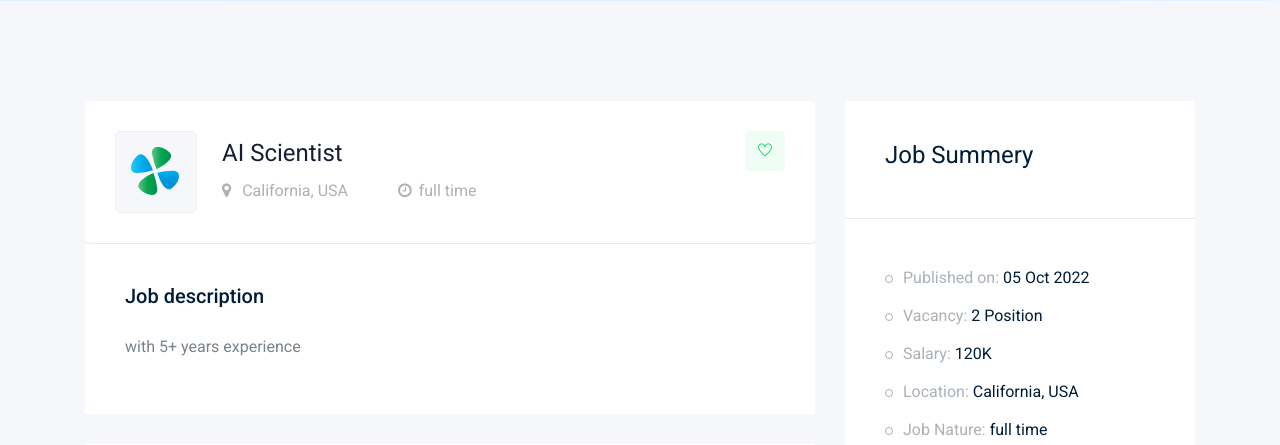
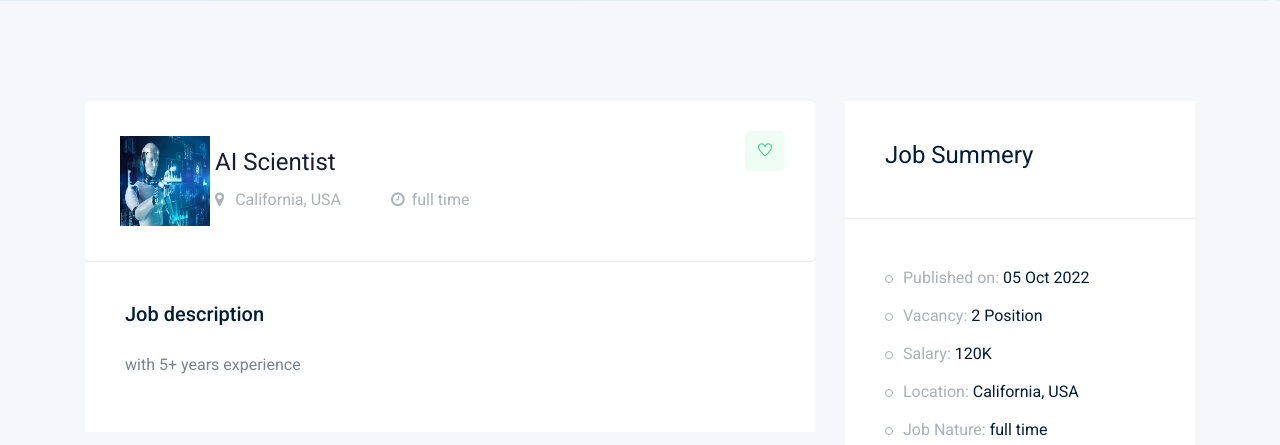
Before and after one commit to mohammdhawa/Job-Board-Django, a Django app: a page that uses job/templates/job/job_detail.html in a window 1280 px wide. Shown: the part 284-729 px from the top of the page. Run offline with Django 4.2, Linux system fonts and the light colour scheme; data comes from the database, SQL or seed files in the repository; both versions use the stored data as it was after the commit; some libraries are stand-ins or nearby versions.

Commit message:
add requirements.txt

```diff
--- a/job/templates/job/job_detail.html
+++ b/job/templates/job/job_detail.html
@@ -23,9 +23,9 @@
             <div class="col-lg-8">
                 <div class="job_details_header">
                     <div class="single_jobs white-bg d-flex justify-content-between">
-                        <div class="jobs_left d-flex align-items-center">
-                            <div class="thumb">
-                                <img src="img/svg_icon/1.svg" alt="">
+                        <div class="jobs_left d-flex align-items-center" >
+                            <div class="" style="width:100px; height:100px;">
+                                <img src="{{job.image.url}}" alt="" style="width:100px; height:100px; padding:5px;">
                             </div>
                             <div class="jobs_conetent">
                                 <a href="#"><h4>{{job}}</h4></a>
```
Also changed, not shown: project/settings.py (+7 -0 lines), requirements.txt (added, +15 -0 lines), db.sqlite3, 1 other file.
